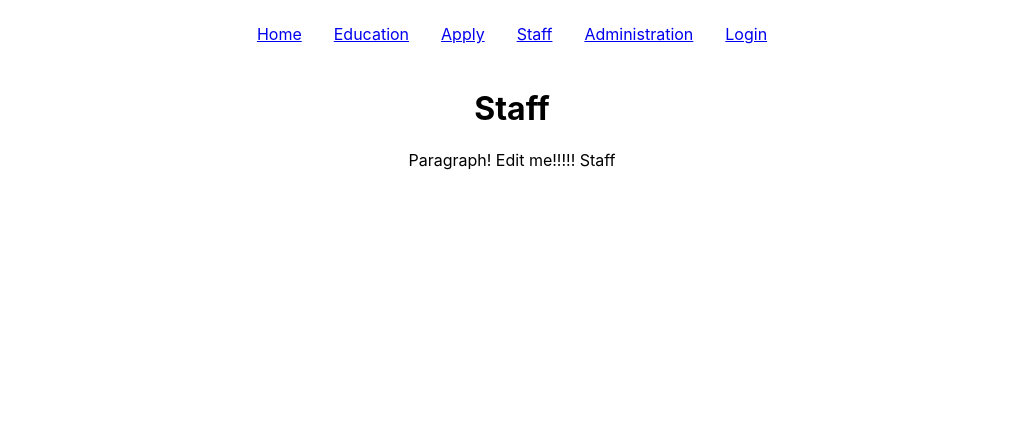
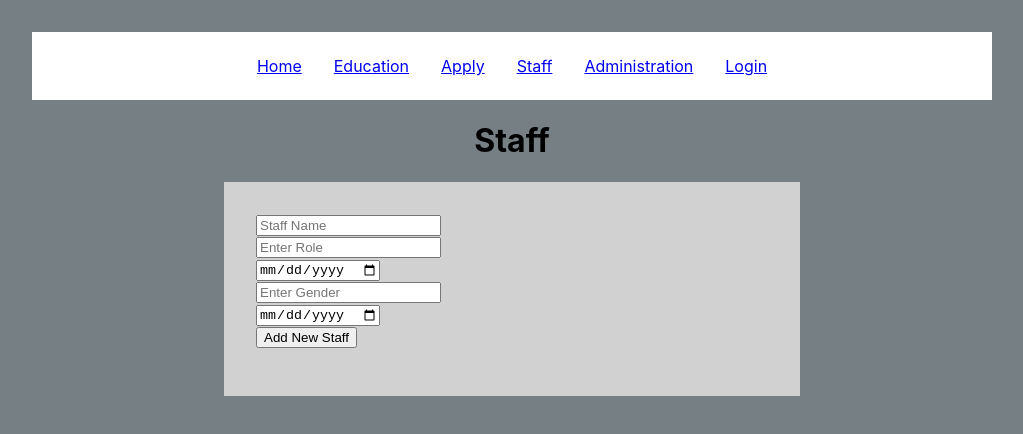
Before and after one commit to Gogoreds/group-project-frontend-mofg, a React (Create React App) app: page /staff in a window 1280 px wide. Shown: the top 434 px of the page, without its empty margins (128-1151 px from the left). Built offline with nearby package versions, Linux system fonts and the light colour scheme.

Commit message:
Init Work of Staff Management

```diff
--- a/src/App.css
+++ b/src/App.css
@@ -16,12 +16,3 @@
 .App-link {
   color: #61dafb;
 }
-
-@keyframes App-logo-spin {
-  from {
-    transform: rotate(0deg);
-  }
-  to {
-    transform: rotate(360deg);
-  }
-}
--- a/src/App.js
+++ b/src/App.js
@@ -1,8 +1,11 @@
-import React, {useState} from 'react';
+import React, { useState, useEffect, useMemo } from 'react';
 import './App.css';
 
 function App() {
   return (
+
+    //Let us only implement our components here. Functions and logic can be written in separate .fs files
+
     <div className="App">
       <h1>Home Page</h1>
       <p>Home page content!</p>
--- a/src/components/Navbar.js
+++ b/src/components/Navbar.js
@@ -1,5 +1,5 @@
 import { Link } from "react-router-dom";
-import "./navbar.css";
+import "../views/css/navbar.css";
 import React from "react";
 
 const Navbar = () => {
--- a/src/views/Staff.js
+++ b/src/views/Staff.js
@@ -1,11 +1,96 @@
+import { useEffect, useState } from "react";
+import "./css/staff.css";
+
 const Staff = () => {
-    return (
-      <div className="App">
-        <h1>Staff</h1>
-        <p>
-            Paragraph! Edit me!!!!! Staff
-        </p>
-    </div>
+  const [staff, setStaff] = useState([]);
+  const [name, setName] = useState();
+  const [role, setRole] = useState();
+  const [age, setAge] = useState();
+  const [gender, setGender] = useState();
+  const [deployDate, setDeployDate] = useState();
+
+  const addStaff = (event) => {
+    event.preventDefault();
+    setStaff([
+      ...staff,
+      {
+        id: staff.length,
+        name: name,
+        role: role,
+        age: age,
+        gender: gender,
+        deployDate: deployDate
+      }
+    ]);
+    setName("");
+    setRole("");
+    setAge(parseInt());
+    setGender("");
+    setDeployDate("");
+};
+
+  return (
+    <div className="App">
+      <h1>Staff</h1>
+      <div className="staff-input-management container">
+        <form onSubmit={addStaff}>
+          <label>
+            <input
+              className=""
+              name="name"
+              type="text"
+              value={name}
+              onChange={(e) => setName(e.target.value)}
+              placeholder="Staff Name"/><br />
+
+            <input
+              className=""
+              name="role"
+              type="text"
+              value={role}
+              onChange={(e) => setRole(e.target.value)}
+              placeholder="Enter Role"/><br />
+
+            <input
+              className=""
+              name="age"
+              type="date"
+              value={age}
+              onChange={(e) => setAge(e.target.value)}
+              placeholder="Year of Birth"/><br />
+
+            <input
+              className=""
+              name="gender"
+              type="text"
+              value={gender}
+              onChange={(e) => setGender(e.target.value)}
+              placeholder="Enter Gender"/><br />
+
+            <input
+              className=""
+              name="deployDate"
+              type="date"
+              value={deployDate}
+              onChange={(e) => setDeployDate(e.target.value)}
+              placeholder="Date of deployment"/><br />
+
+            <button className="" onClick={addStaff}>Add New Staff</button>
+          </label>
+        </form>
+        <ul className="staff-list">
+          {staff.map((staff) => (
+            <li className="staff-list-item" key={staff.id}>
+              Staff: {staff.name}&nbsp;<br/>
+              Role: {staff.role}&nbsp;<br/>
+              Age: {staff.age}&nbsp;<br/>
+              Gender: {staff.gender}&nbsp;<br/>
+              Deployment Date: {staff.deployDate}&nbsp;&nbsp;&nbsp;&nbsp;
+            </li>
+          ))}
+        </ul>
+      </div>
+  </div>
   );
 }
 
--- a/src/components/navbar.css
+++ b/src/views/css/navbar.css
@@ -1,6 +1,8 @@
 .nav{
     text-align: center;
     padding: 1.5em;
+    background-color: white;
+    margin-top: 0;
 }
 
 .nav-item{
--- /dev/null
+++ b/src/views/css/staff.css
@@ -0,0 +1,30 @@
+body{
+    margin: 0 auto;
+    margin-top: 2em;
+    text-align: center;
+    width: 60em;
+    /* width: 100em; */
+    background-color:#767f83;
+  }
+
+.container{
+    background-color: rgb(209, 209, 209);
+    margin-left: 20%;
+    margin-right: 20%;
+}
+
+.staff-input-management{
+    text-align: left;
+    padding: 2em;
+}
+
+.staff-list{
+
+}
+
+.staff-list-item{
+    margin: 1em;
+    background-color: aqua;
+    text-align: left;
+
+}
```
